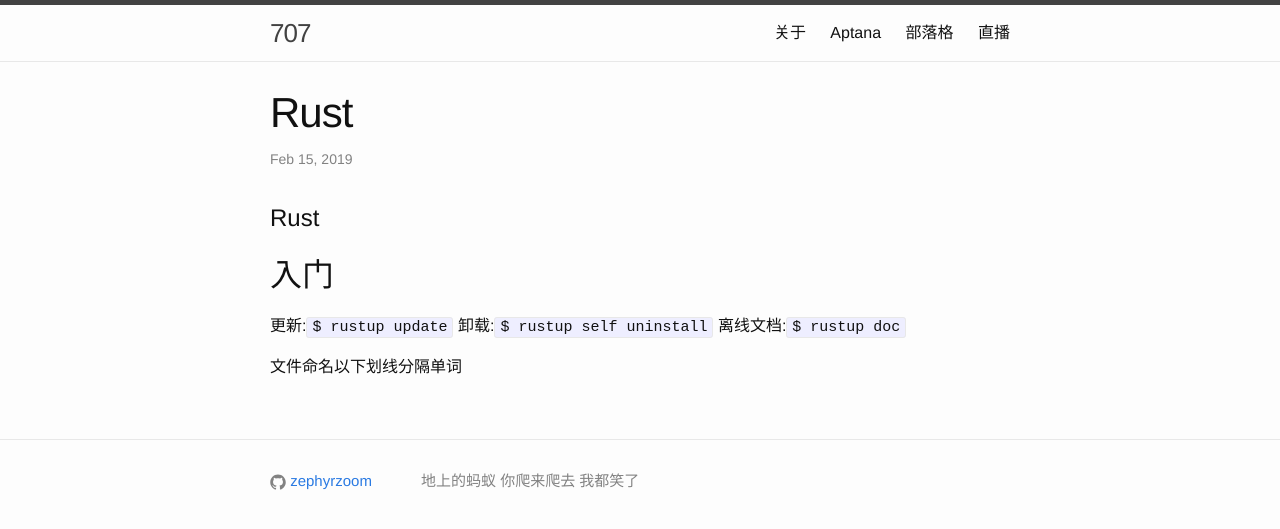
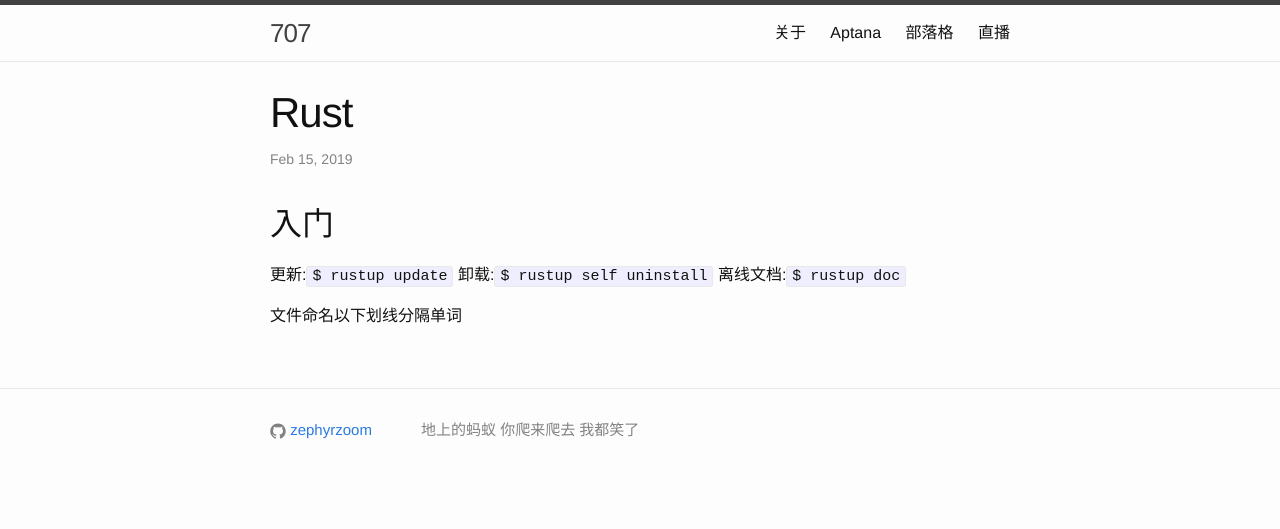
Before and after one commit to zephyrzoom/zephyrzoom.github.io, a Jekyll site: the page built from _posts/2019-02-15-rust.md, in a window 1280 px wide. Shown: the top 529 px of the page. Built offline with Jekyll 4.4.1, drawn with Linux system fonts in a browser that asks for light colours; our own code applies the rules of GitHub Pages for plain Markdown files; comment, search, counter and statistics services are not loaded.

Commit message:
更新rust

```diff
--- a/_posts/2019-02-15-rust.md
+++ b/_posts/2019-02-15-rust.md
@@ -1,5 +1,3 @@
-# Rust
-
 ## 入门
 更新:`$ rustup update`
 卸载:`$ rustup self uninstall`
```
